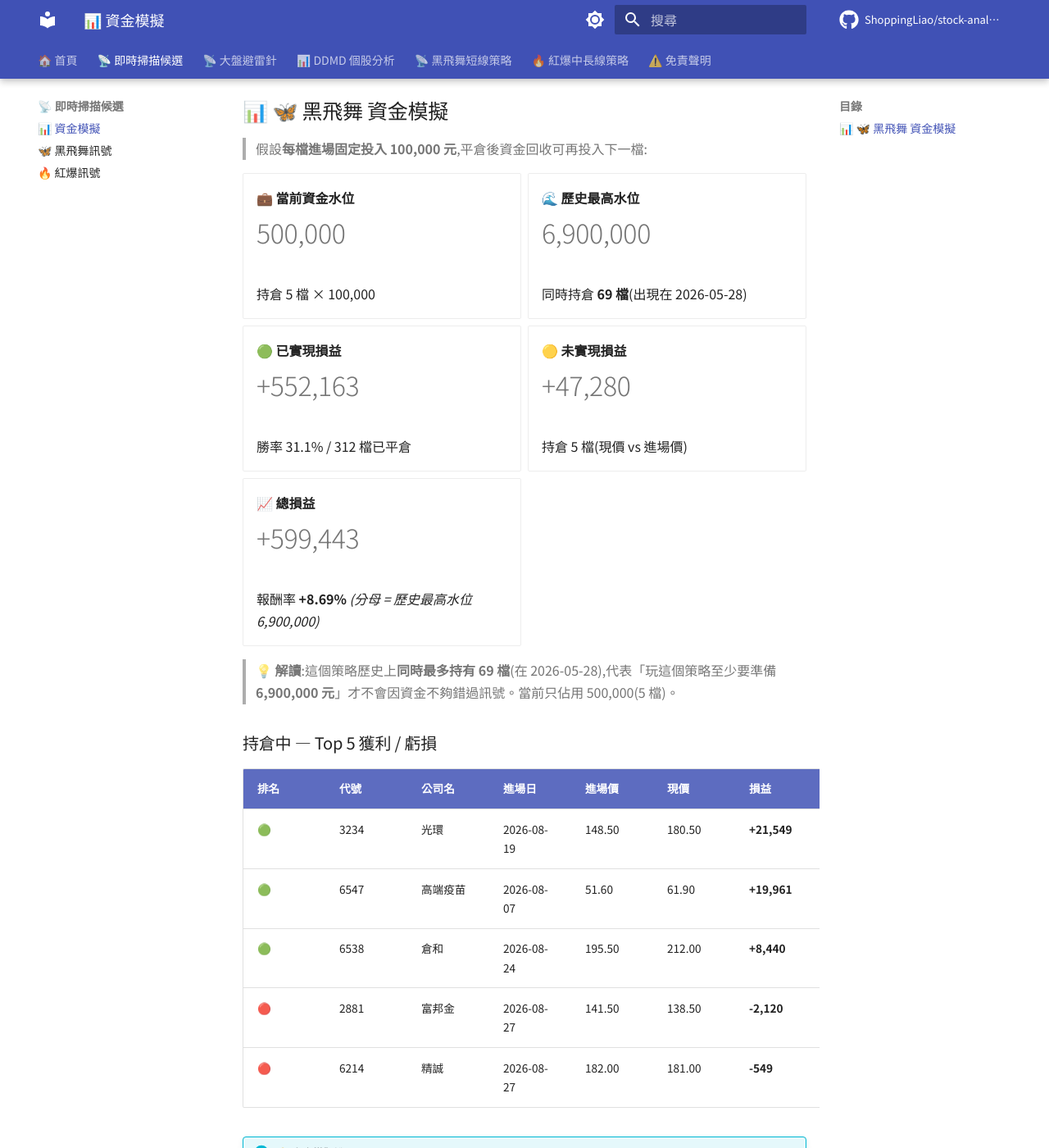
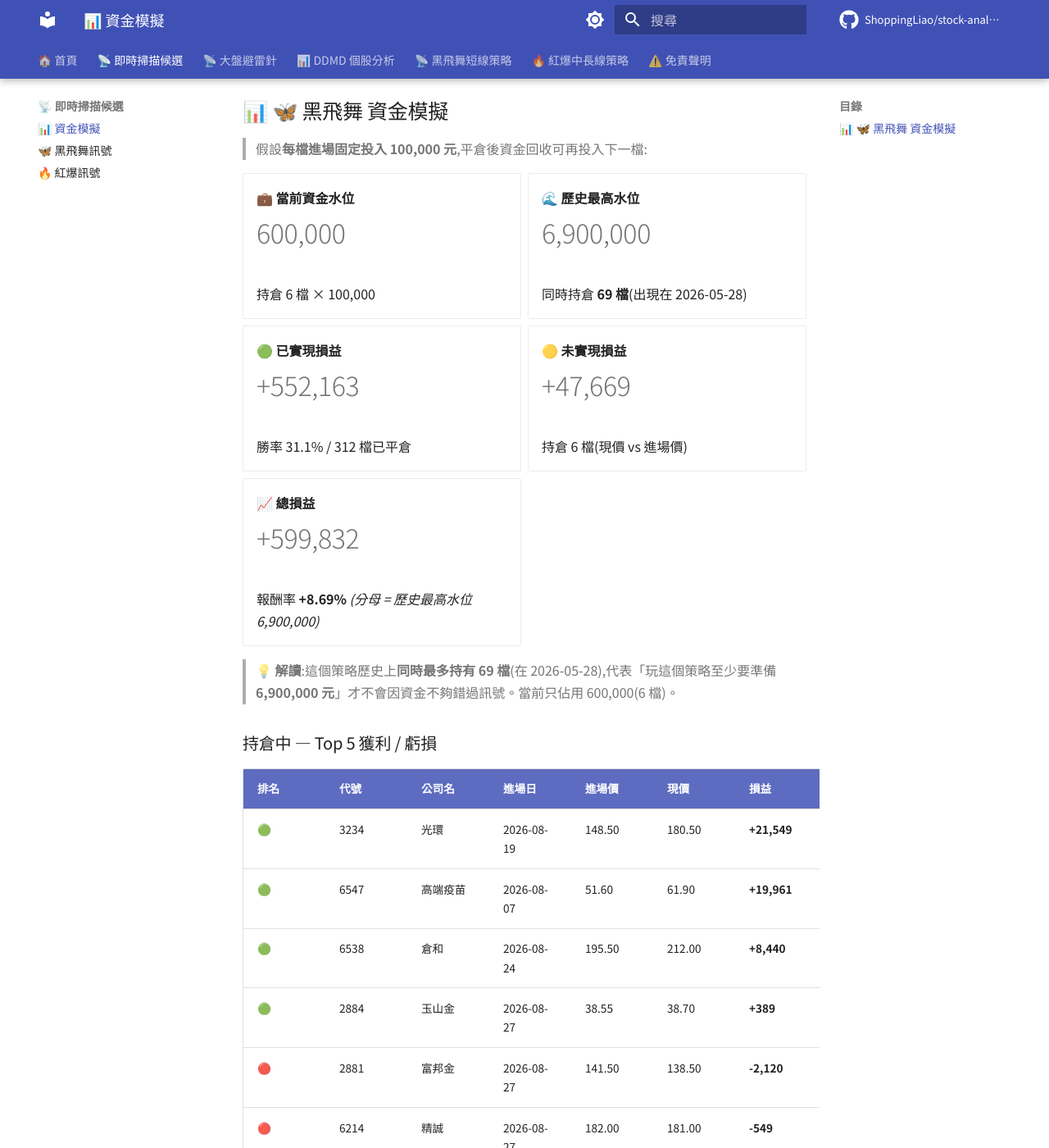
Before and after one commit to ShoppingLiao/stock-analysis-public, an MkDocs documentation site: the page built from docs/signals_capital.md, in a window 1280 px wide and 1400 px high, scrolled down 359 px. Shown: the whole window at 82% size. Built offline with MkDocs 1.6.1 and Material for MkDocs 9.7.7, drawn with Linux system fonts in a browser that asks for light colours; comment, search, counter and statistics services are not loaded; some of the changed text lies outside the part shown.

Commit message:
docs(signals): update BB + RB + capital (2026-08-27)

```diff
--- a/docs/signals_capital.md
+++ b/docs/signals_capital.md
@@ -17,9 +17,9 @@
 
 -   **💼 當前資金水位**
 
-    # 500,000
+    # 600,000
 
-    持倉 5 檔 × 100,000
+    持倉 6 檔 × 100,000
 
 -   **🌊 歷史最高水位**
 
@@ -35,19 +35,19 @@
 
 -   **🟡 未實現損益**
 
-    # +47,280
+    # +47,669
 
-    持倉 5 檔(現價 vs 進場價)
+    持倉 6 檔(現價 vs 進場價)
 
 -   **📈 總損益**
 
-    # +599,443
+    # +599,832
 
     報酬率 **+8.69%** _(分母 = 歷史最高水位 6,900,000)_
 
 </div>
 
-> **💡 解讀**:這個策略歷史上**同時最多持有 69 檔**(在 2026-05-28),代表「玩這個策略至少要準備 **6,900,000 元**」才不會因資金不夠錯過訊號。當前只佔用 500,000(5 檔)。
+> **💡 解讀**:這個策略歷史上**同時最多持有 69 檔**(在 2026-05-28),代表「玩這個策略至少要準備 **6,900,000 元**」才不會因資金不夠錯過訊號。當前只佔用 600,000(6 檔)。
 
 ### 持倉中 — Top 5 獲利 / 虧損
 
@@ -56,6 +56,7 @@
 | 🟢 | 3234 | 光環 | 2026-08-19 | 148.50 | 180.50 | **+21,549** | **+21.55%** |
 | 🟢 | 6547 | 高端疫苗 | 2026-08-07 | 51.60 | 61.90 | **+19,961** | **+19.96%** |
 | 🟢 | 6538 | 倉和 | 2026-08-24 | 195.50 | 212.00 | **+8,440** | **+8.44%** |
+| 🟢 | 2884 | 玉山金 | 2026-08-27 | 38.55 | 38.70 | **+389** | **+0.39%** |
 | 🔴 | 2881 | 富邦金 | 2026-08-27 | 141.50 | 138.50 | **-2,120** | **-2.12%** |
 | 🔴 | 6214 | 精誠 | 2026-08-27 | 182.00 | 181.00 | **-549** | **-0.55%** |
 
@@ -134,9 +135,9 @@
 
 -   **💼 當前資金水位**
 
-    # 3,000,000
+    # 3,100,000
 
-    BB 500,000 + RB 2,500,000
+    BB 600,000 + RB 2,500,000
 
 -   **🌊 兩策略歷史最高水位**
 
@@ -152,13 +153,13 @@
 
 -   **🟡 未實現損益**
 
-    # +283,968
+    # +284,357
 
-    BB +47,280 + RB +236,688
+    BB +47,669 + RB +236,688
 
 -   **📈 總損益**
 
-    # +130,518
+    # +130,907
 
     報酬率 **+0.57%** _(分母 = 兩策略歷史最高水位)_
 
```
Also changed, not shown: docs/signals_black_butterfly.md (+1 -0 lines).
